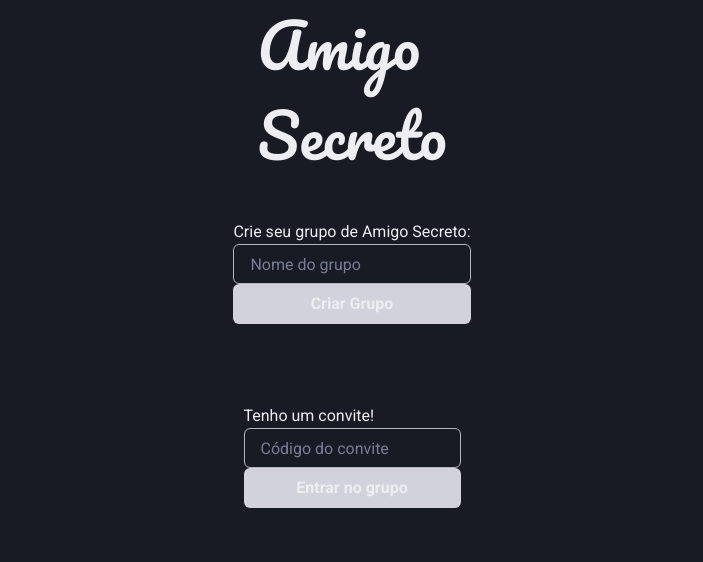
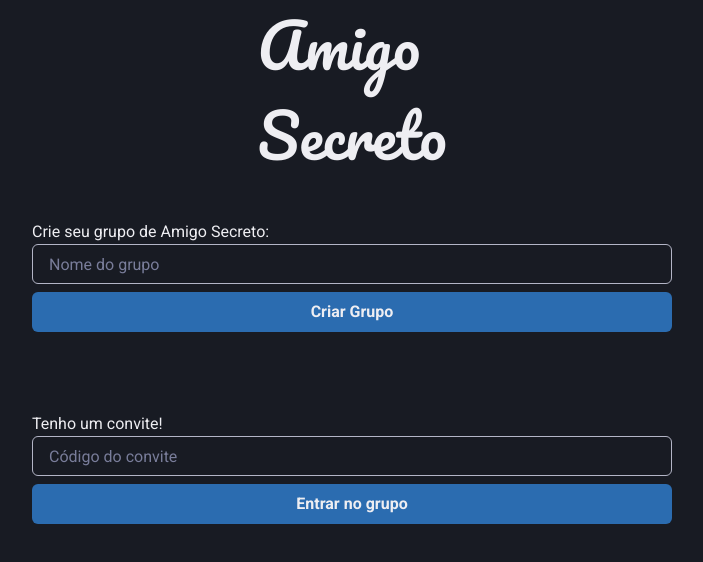
Before and after one commit to Bignotto/amigo-secreto-app, a Next.js app: page / in a window 1280 px wide. Shown: the top 562 px of the page, without its empty margins (288-991 px from the left). Built offline with nearby package versions, Linux system fonts and the light colour scheme; no server answers.

Commit message:
fix some stylings

```diff
--- a/src/pages/_document.tsx
+++ b/src/pages/_document.tsx
@@ -1,3 +1,4 @@
+// eslint-disable-next-line @next/next/no-document-import-in-page
 import Document, { Html, Head, Main, NextScript } from "next/document";
 
 export default class MyDocument extends Document {
--- a/src/pages/index.tsx
+++ b/src/pages/index.tsx
@@ -55,7 +55,12 @@ const Home: NextPage = () => {
           <br />
           Secreto
         </Text>
-        <Flex as="form" flexDir="column" onSubmit={handleCreateNewGroup}>
+        <Flex
+          width="100%"
+          as="form"
+          flexDir="column"
+          onSubmit={handleCreateNewGroup}
+        >
           <Text mt="10" fontFamily="Roboto">
             Crie seu grupo de Amigo Secreto:
           </Text>
@@ -64,18 +69,28 @@ const Home: NextPage = () => {
             value={groupName}
             onChange={(event) => setGroupName(event.target.value)}
           />
-          <Button type="submit">Criar Grupo</Button>
+          <Button type="submit" bg="blue.600" mt="2">
+            Criar Grupo
+          </Button>
         </Flex>
-        <Flex as="form" flexDir="column" onSubmit={handleCreateNewGroup}>
+        <Flex
+          width="100%"
+          as="form"
+          flexDir="column"
+          onSubmit={handleCreateNewGroup}
+        >
           <Text mt="20" fontFamily="Roboto">
             Tenho um convite!
           </Text>
           <Input
+            width="100%"
             placeholder="Código do convite"
             value={invite}
             onChange={(event) => setInvite(event.target.value)}
           />
-          <Button type="submit">Entrar no grupo</Button>
+          <Button width="100%" type="submit" bg="blue.600" mt="2">
+            Entrar no grupo
+          </Button>
         </Flex>
       </Flex>
     </Flex>
```
